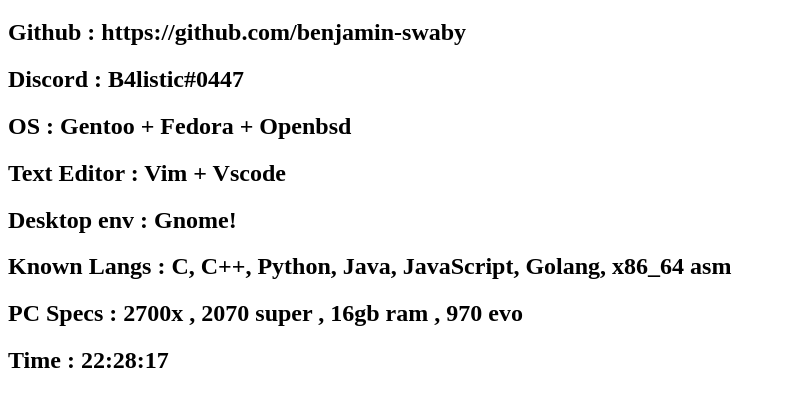
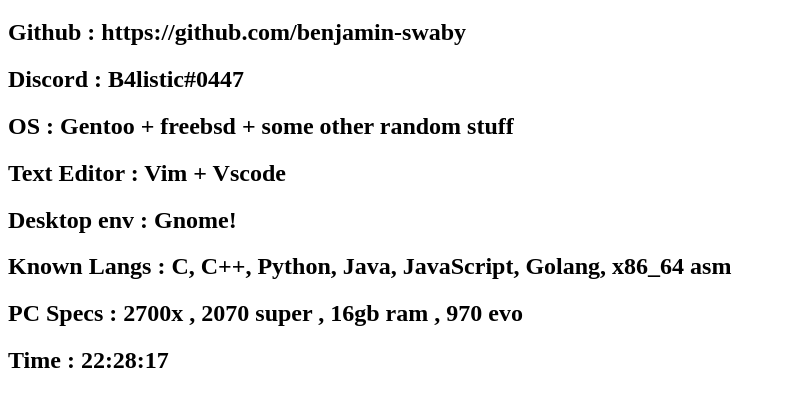
Before and after one commit to benjamin-swaby/benjamin-swaby.github.io, a plain HTML site: page index.html in a window 1280 px wide. Shown: the part 61-468 px from the top of the page, without its empty margins (0-785 px from the left). Drawn offline with Linux system fonts and the light colour scheme.

Commit message:
Update index.html

```diff
--- a/index.html
+++ b/index.html
@@ -16,7 +16,7 @@
         <h1>Benjamin-Swaby</h1>
         <h2>Github      :   https://github.com/benjamin-swaby</h2>
         <h2>Discord     :   B4listic#0447</h2>
-        <h2>OS          :   Gentoo + Fedora + Openbsd</h2>
+        <h2>OS          :   Gentoo + freebsd + some other random stuff</h2>
         <h2>Text Editor :   Vim + Vscode</h2>
         <h2>Desktop env :   Gnome!</h2>
         <h2>Known Langs :   C, C++, Python, Java, JavaScript, Golang, x86_64 asm</h2>
```
